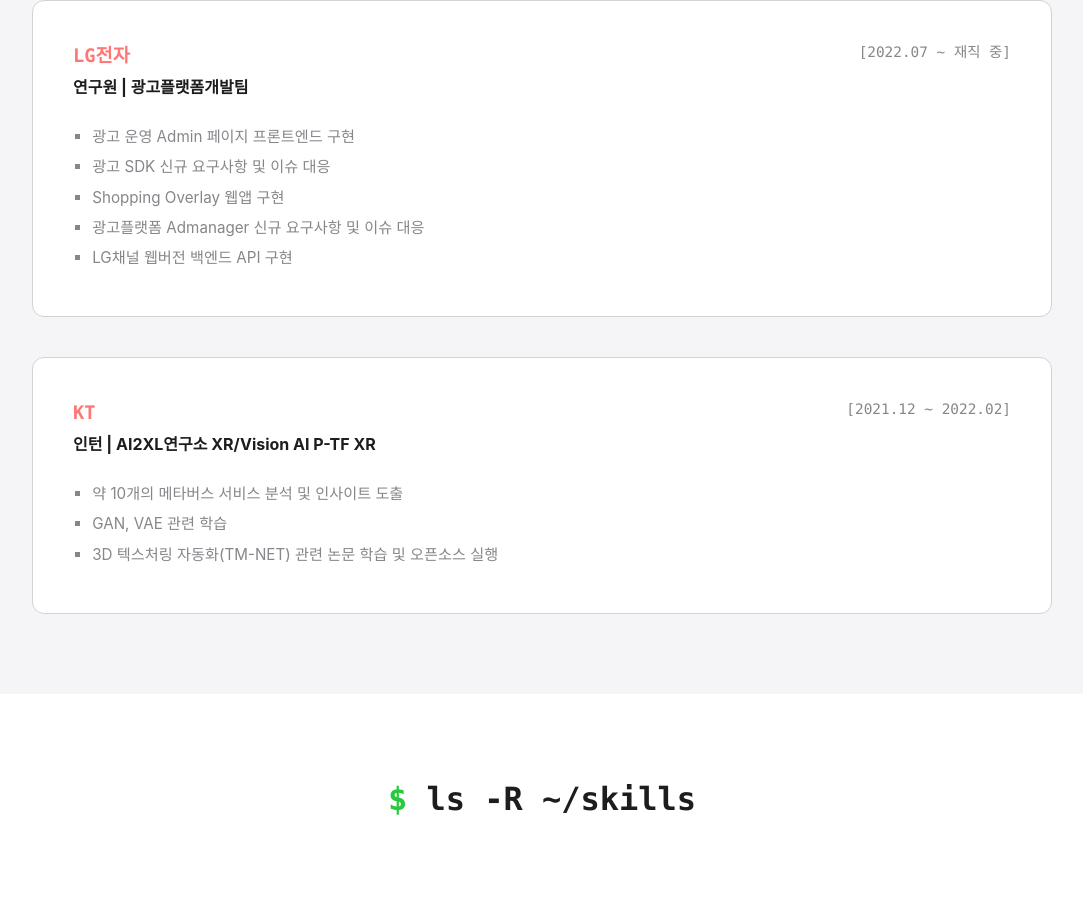
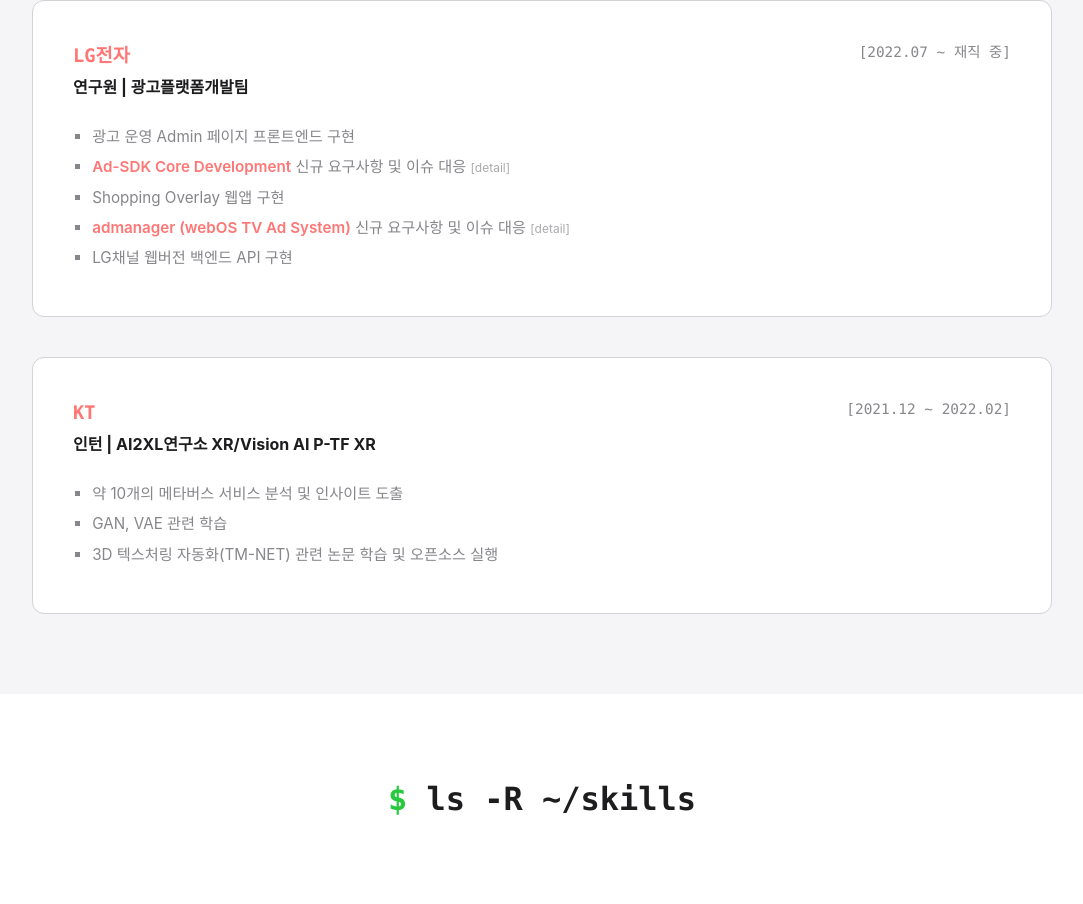
Before and after one commit to JieunHan17/portfolio, a React app: page / in a window 1280 px wide. Shown: the part 949-1853 px from the top of the page, without its empty margins (98-1181 px from the left). Built offline with nearby package versions, Linux system fonts and the light colour scheme; the HTML template or start-up script is replaced by a standard one.

Commit message:
feat: link experience projects to detailed descriptions

```diff
--- a/src/components/AdSDKDetail.tsx
+++ b/src/components/AdSDKDetail.tsx
@@ -42,7 +42,7 @@
   ];
 
   return (
-    <div style={{
+    <div id="project-adsdk" style={{
       background: 'var(--bg-primary)',
       borderRadius: '16px',
       padding: 'var(--spacing-lg)',
--- a/src/components/AdmanagerDetail.tsx
+++ b/src/components/AdmanagerDetail.tsx
@@ -43,7 +43,7 @@
   ];
 
   return (
-    <div style={{
+    <div id="project-admanager" style={{
       background: 'var(--bg-primary)',
       borderRadius: '16px',
       padding: 'var(--spacing-lg)',
--- a/src/components/Experience.tsx
+++ b/src/components/Experience.tsx
@@ -8,9 +8,9 @@
       period: '2022.07 ~ 재직 중',
       details: [
         '광고 운영 Admin 페이지 프론트엔드 구현',
-        '광고 SDK 신규 요구사항 및 이슈 대응',
+        <span key="adsdk"><a href="#project-adsdk" style={{ color: 'var(--accent-color)', textDecoration: 'none', fontWeight: '600' }}>Ad-SDK Core Development</a> 신규 요구사항 및 이슈 대응 <small style={{ fontSize: '0.75rem', opacity: 0.7 }}>[detail]</small></span>,
         'Shopping Overlay 웹앱 구현',
-        '광고플랫폼 Admanager 신규 요구사항 및 이슈 대응',
+        <span key="admanager"><a href="#project-admanager" style={{ color: 'var(--accent-color)', textDecoration: 'none', fontWeight: '600' }}>admanager (webOS TV Ad System)</a> 신규 요구사항 및 이슈 대응 <small style={{ fontSize: '0.75rem', opacity: 0.7 }}>[detail]</small></span>,
         'LG채널 웹버전 백엔드 API 구현'
       ]
     },
```
